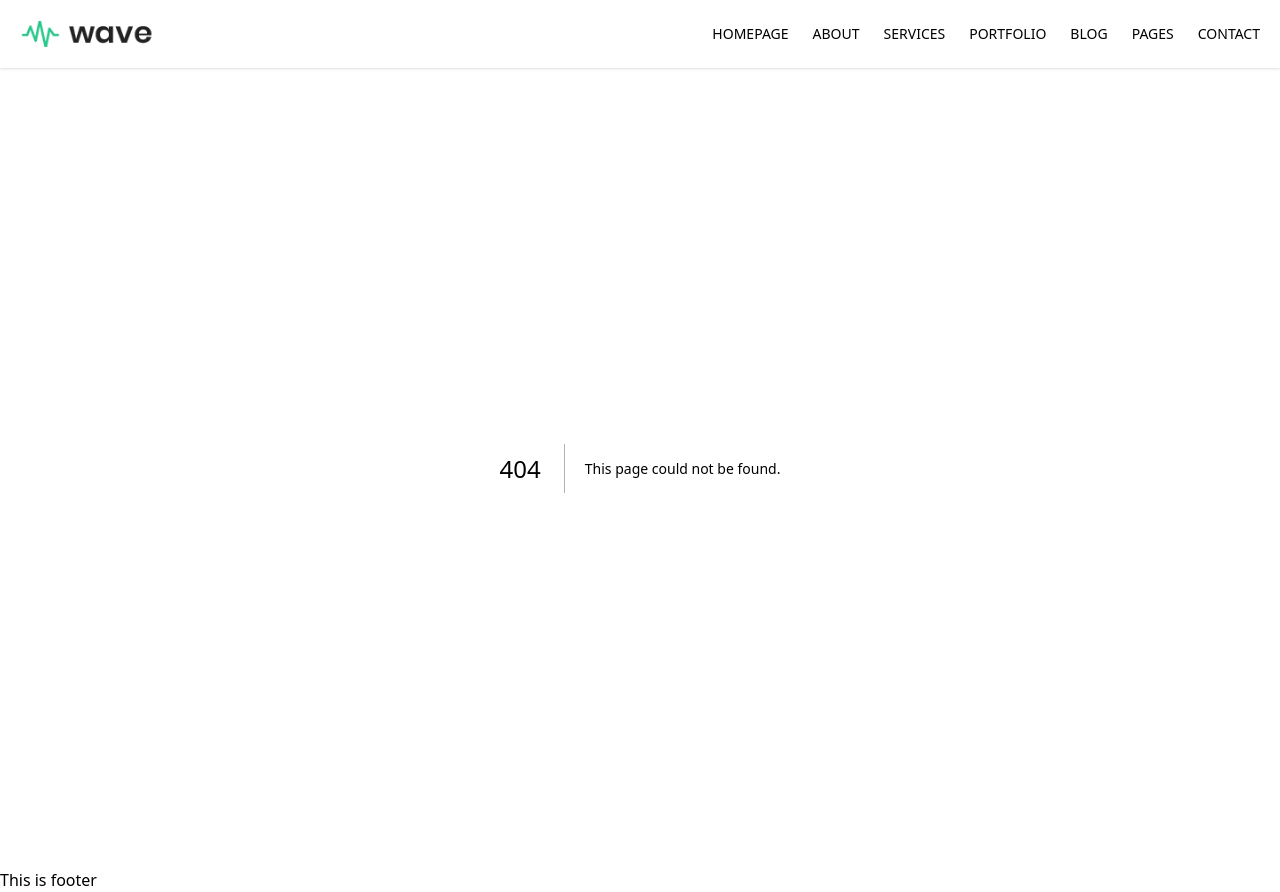
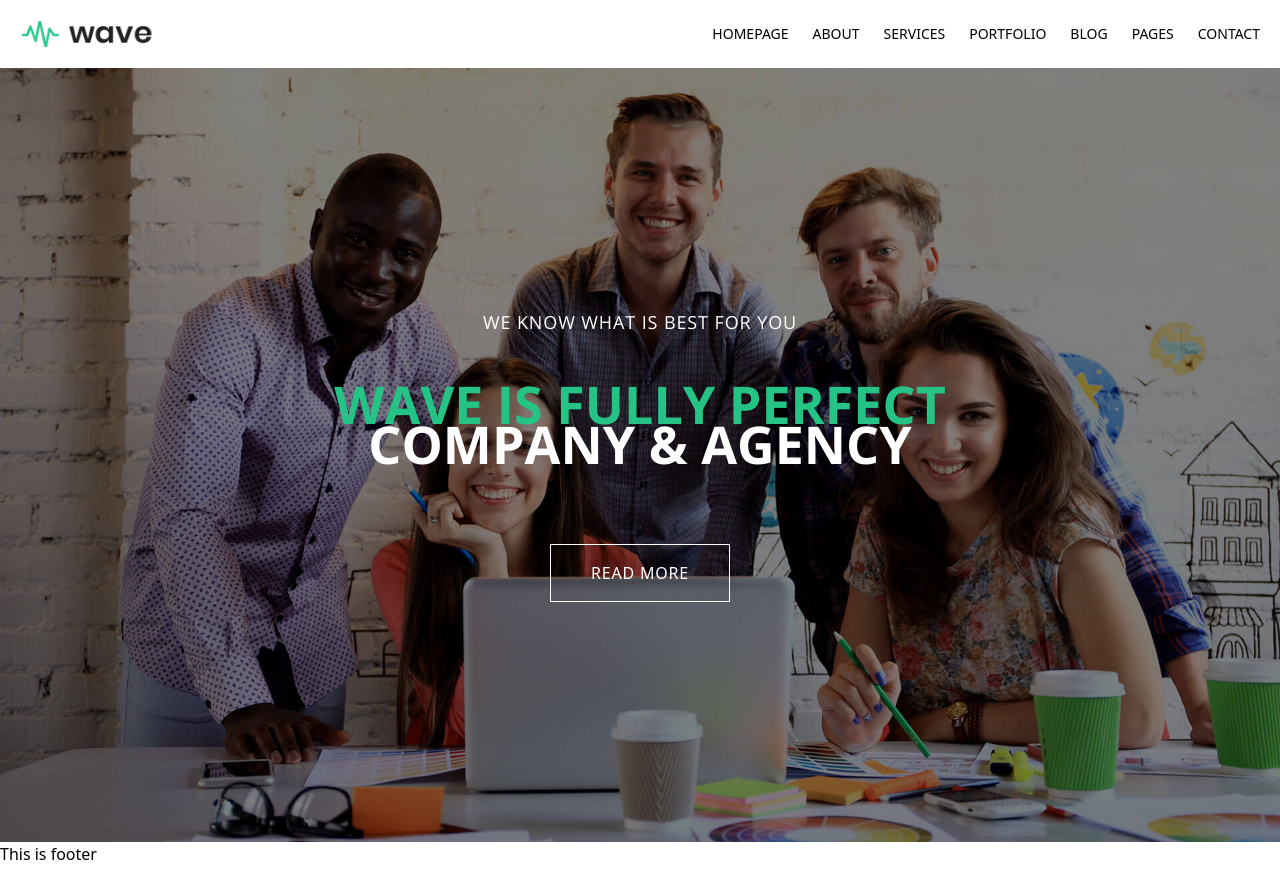
Before and after one commit to TheShahriyar/wave-company-website-nextjs, a Next.js app: page /home in a window 1280 px wide. Before the commit this address had no page. After the commit the page ends 866 px from the top, so only its background shows below. Built offline with nearby package versions, Linux system fonts and the light colour scheme.

Commit message:
Reusable banner component added

```diff
--- a/app/fonts.ts
+++ b/app/fonts.ts
@@ -1,4 +1,4 @@
-import { Kaushan_Script, Poppins } from "next/font/google";
+import { Kaushan_Script, Open_Sans, Poppins } from "next/font/google";
 
 export const kausan = Kaushan_Script({
   weight: "400",
@@ -12,3 +12,9 @@ export const poppins = Poppins({
   display: "swap",
   variable: "--poppins",
 });
+export const openSans = Open_Sans({
+  weight: ["400", "500", "600", "700"],
+  subsets: ["latin"],
+  display: "swap",
+  variable: "--open-sans",
+});
--- /dev/null
+++ b/app/home/page.tsx
@@ -0,0 +1,18 @@
+import Banner from "@/components/Banner";
+import bannerImage from "../../public/images/slider-1.jpg";
+
+const Homepage = () => {
+  return (
+    <>
+      <Banner
+        bannerImage={bannerImage}
+        subtitle="We know what is best for you"
+        titleOne="Wave is fully perfect"
+        titleTwo="Company & agency"
+        buttonText="Read more"
+      />
+    </>
+  );
+};
+
+export default Homepage;
--- a/app/layout.tsx
+++ b/app/layout.tsx
@@ -1,6 +1,6 @@
 import "./globals.css";
 import type { Metadata } from "next";
-import { kausan, poppins } from "./fonts";
+import { kausan, openSans, poppins } from "./fonts";
 import Header from "@/components/Header";
 import Footer from "@/components/Footer";
 
@@ -15,7 +15,10 @@ export default function RootLayout({
   children: React.ReactNode;
 }) {
   return (
-    <html lang="en" className={`${kausan.variable} ${poppins.variable}`}>
+    <html
+      lang="en"
+      className={`${kausan.variable} ${poppins.variable} ${openSans.variable}`}
+    >
       <body>
         <Header />
         {children}
--- a/app/page.tsx
+++ b/app/page.tsx
@@ -1,7 +1,9 @@
+import Homepage from "./home/page";
+
 export default function Home() {
   return (
     <>
-      <h1>This is from page.tsx</h1>
+      <Homepage />
     </>
   );
 }
--- /dev/null
+++ b/components/Banner.tsx
@@ -0,0 +1,60 @@
+import Link from "next/link";
+import Image from "next/image";
+import { StaticImport } from "next/dist/shared/lib/get-img-props";
+
+type bannerType = {
+  bannerImage: StaticImport;
+  textAlign?: string;
+  subtitle: string;
+  titleOne: string;
+  titleTwo: string;
+  buttonLink?: string;
+  buttonText: string;
+};
+
+const Banner = (props: bannerType) => {
+  const {
+    bannerImage,
+    textAlign = "left",
+    subtitle,
+    titleOne,
+    titleTwo,
+    buttonLink = "#",
+    buttonText,
+  } = props;
+  return (
+    <div className="relative">
+      <div className="absolute top-0 left-0 w-full h-full">
+        <Image
+          src={bannerImage}
+          alt="Shahriyar Ahmed"
+          quality={100}
+          sizes="100vw"
+          fill
+          style={{ objectFit: "cover" }}
+        />
+      </div>
+      <div
+        className={`relative z-10 py-32 md:py-40 xl:py-60 text-center md:text-${textAlign}`}
+      >
+        <div className="container text-white">
+          <p className="uppercase font-openSans text-base md:text-lg tracking-wider">
+            {subtitle}
+          </p>
+          <h1 className="uppercase font-openSans text-[28px] md:text-4xl xl:text-[52px] leading-tight font-bold mt-5 md:mt-8 xl:mt-12">
+            <span className="text-primary">{titleOne}</span> <br />
+            {titleTwo}
+          </h1>
+          <Link
+            href={buttonLink}
+            className="inline-block bg-transparent border border-white px-6 md:px-8 lg:px-10 py-2 md:py-3 lg:py-4 uppercase tracking-wider text-sm md:text-base mt-8 md:mt-16 xl:mt-20 transition-all duration-500 hover:bg-primary hover:border-primary"
+          >
+            {buttonText}
+          </Link>
+        </div>
+      </div>
+    </div>
+  );
+};
+
+export default Banner;
--- a/tailwind.config.js
+++ b/tailwind.config.js
@@ -10,6 +10,7 @@ module.exports = {
       fontFamily: {
         kausan: ["var(--kausan)"],
         poppins: ["var(--poppins)"],
+        openSans: ["var(--open-sans)"],
       },
       colors: {
         primary: "#25c486",
```
Also changed, not shown: public/images/slider-1.jpg (added).
